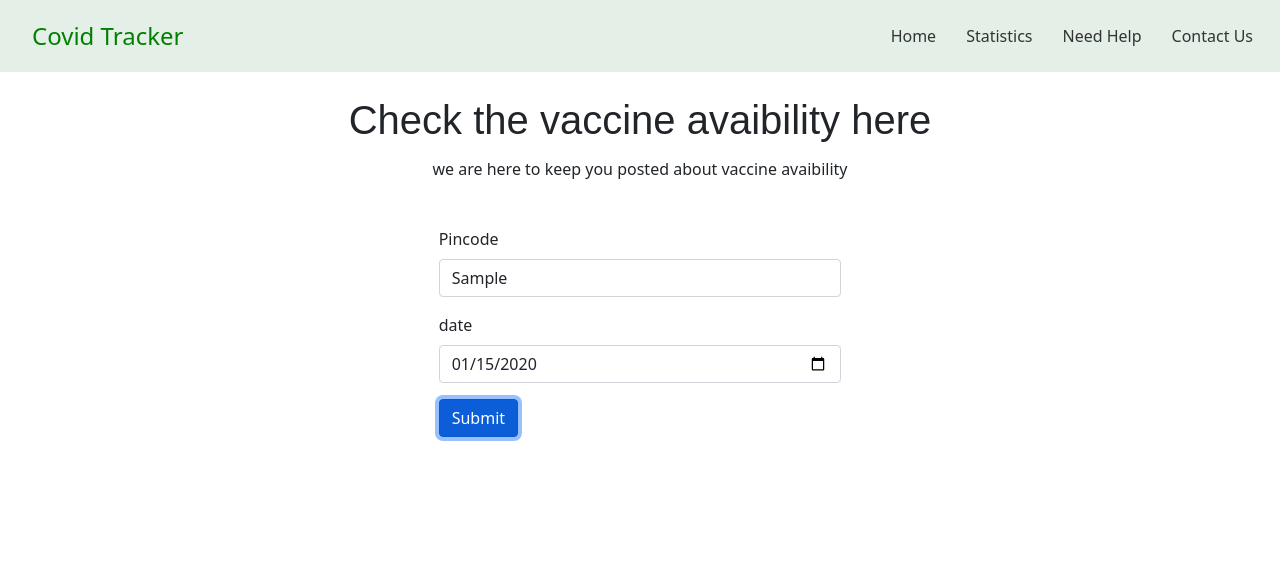
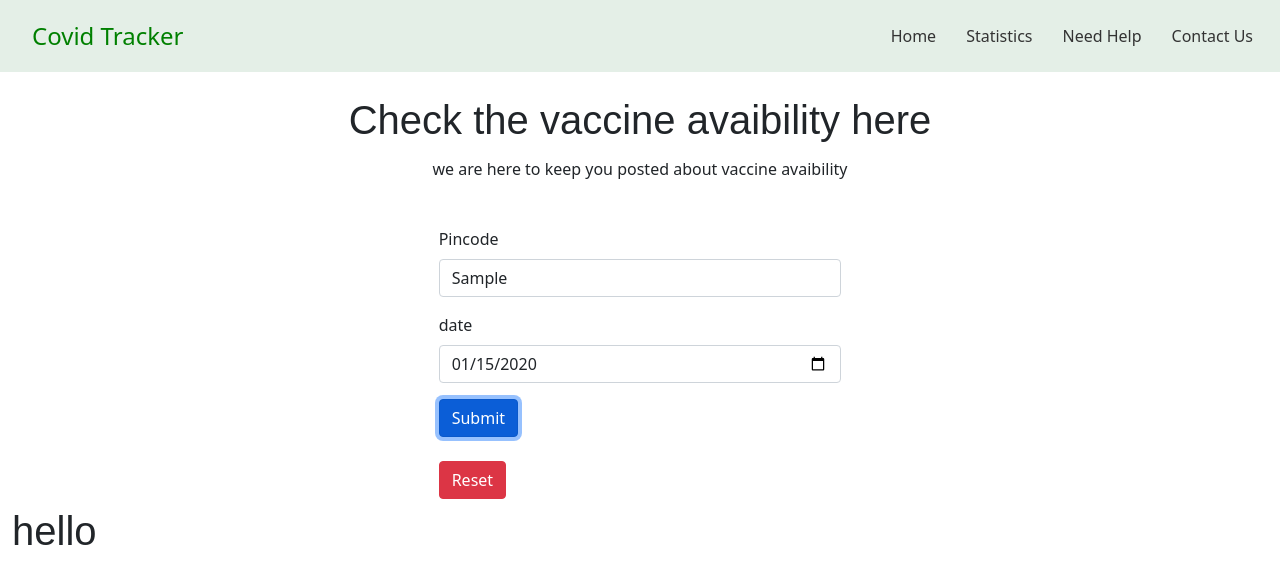
Before and after one commit to deepvashisth/Covid_Tracker, a React (Create React App) app: page /vaccine in a window 1280 px wide. Both pictures are taken after typing "Sample", "2020-01-15" into the empty fields and a click on the button "Submit". Shown: the top 584 px of the page. Built offline with nearby package versions, Linux system fonts and the light colour scheme; no server answers; a web font is replaced by a local one.

Commit message:
vaccineresult comp added

```diff
--- a/src/component/Stats.js
+++ b/src/component/Stats.js
@@ -64,6 +64,9 @@ const Stats = () => {
 
                 </div>
             </div>
+            {
+
+            }
         </>
     )
 }
--- a/src/component/Vaccine.js
+++ b/src/component/Vaccine.js
@@ -1,18 +1,14 @@
-
+import VaccineResult from './VaccineResult'
 import React, {useState} from 'react'
 import axios from 'axios'
 const Vaccine = () => {
     const [pin,setPin]=useState([]);
     const [date,setDate]=useState([]);
+    //use to show the div
+    const [show,setShow]=useState(false)
+    const [responseData,setResponseData]=useState([]);
 
-        // const divStyle={
-        //     backgroundColor:"#DFDCE3"
-        // }
-
-
-
-
-        function formatDate (input) {
+    const  formatDate = (input) => {
             var datePart = input.match(/\d+/g),
             year = datePart[0].substring(2), // get only two digits
             month = datePart[1], day = datePart[2];
@@ -21,29 +17,26 @@ const Vaccine = () => {
 }
 
 
- // Async function to send the data to the backend
-    async function postData() {
-            // Data object to be sent to the api endpoint
 
+     function postData() {
 
             axios.get('https://cdn-api.co-vin.in/api/v2/appointment/sessions/public/findByPin?pincode='+pin+'&date='+formatDate(date))
             .then((response) => {
-                console.log(response.data);
-
+            setResponseData(response.data)
 
 
   });
 
 
+    }
 
-
-
-    }
 
     const handleSubmit = (e) => {
         e.preventDefault()
         postData()
     }
+
+
 
     return (
         <>
@@ -79,13 +72,28 @@ const Vaccine = () => {
 
                     </div>
 
-                    <button type="submit" className="btn btn-primary">Submit</button>
+                    <button type="submit" className="btn btn-primary" onClick={() =>setShow(true)} >Submit</button>
+
 
                 </form>
+
                 <br></br>
+
+                <button type="submit" className="btn btn-danger" onClick={() =>setShow(false)} >Reset</button>
+
                 </div>
             </div>
             </div>
+
+        <div className='container-fluid mt-2'>
+       {
+
+        show?<VaccineResult responseData={responseData}  text="hello"/>:null
+
+
+       }
+        </div>
+
         </>
     )
 }
--- /dev/null
+++ b/src/component/VaccineResult.js
@@ -0,0 +1,18 @@
+
+import React from 'react'
+
+const VaccineResult = ({responseData,text}) => {
+    return (
+      <>
+            {
+
+                console.log(responseData.sessions)
+
+            }
+            <h1>{text}</h1>
+
+        </>
+    )
+}
+
+export default VaccineResult
```
